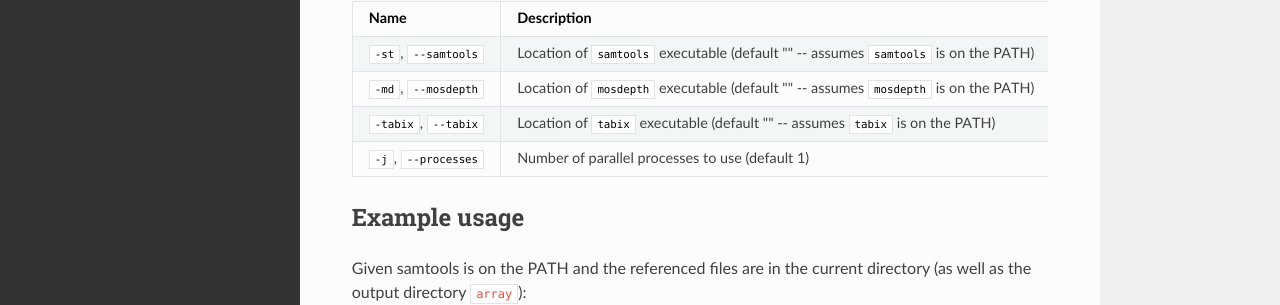
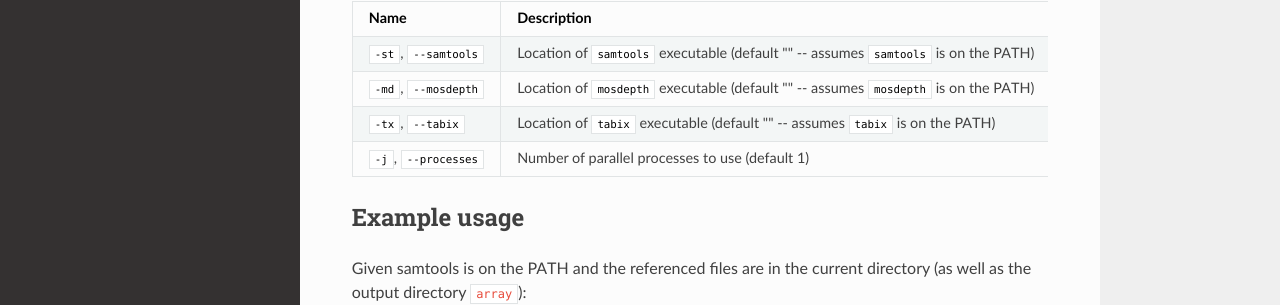
Before and after one commit to raphael-group/hatchet, a Sphinx documentation site: the page built from docs/source/doc_count_reads.md, in a window 1280 px wide and 900 px high, scrolled down 726 px. Shown: the part 390-695 px from the top of the window. Built offline with Sphinx 7.4.7 and the Read the Docs theme 2.0.0, drawn with Linux system fonts in a browser that asks for light colours; pages that are not in the unit, such as notebooks, are missing from menus.

Commit message:
Update doc_count_reads.md

```diff
--- a/docs/source/doc_count_reads.md
+++ b/docs/source/doc_count_reads.md
@@ -34,7 +34,7 @@ This step of HATCHet uses the locations of heterozygous SNPs (called by `count-a
 |------|-------------|-------|
 | `-st`, `--samtools` | Location of `samtools` executable (default "" -- assumes `samtools` is on the PATH) |  |
 | `-md`, `--mosdepth` | Location of `mosdepth` executable (default "" -- assumes `mosdepth` is on the PATH) |  |
-| `-tabix`, `--tabix` | Location of `tabix` executable (default "" -- assumes `tabix` is on the PATH) |  |
+| `-tx`, `--tabix` | Location of `tabix` executable (default "" -- assumes `tabix` is on the PATH) |  |
 | `-j`, `--processes` | Number of parallel processes to use (default 1) |  |
 
 ## Example usage
```
